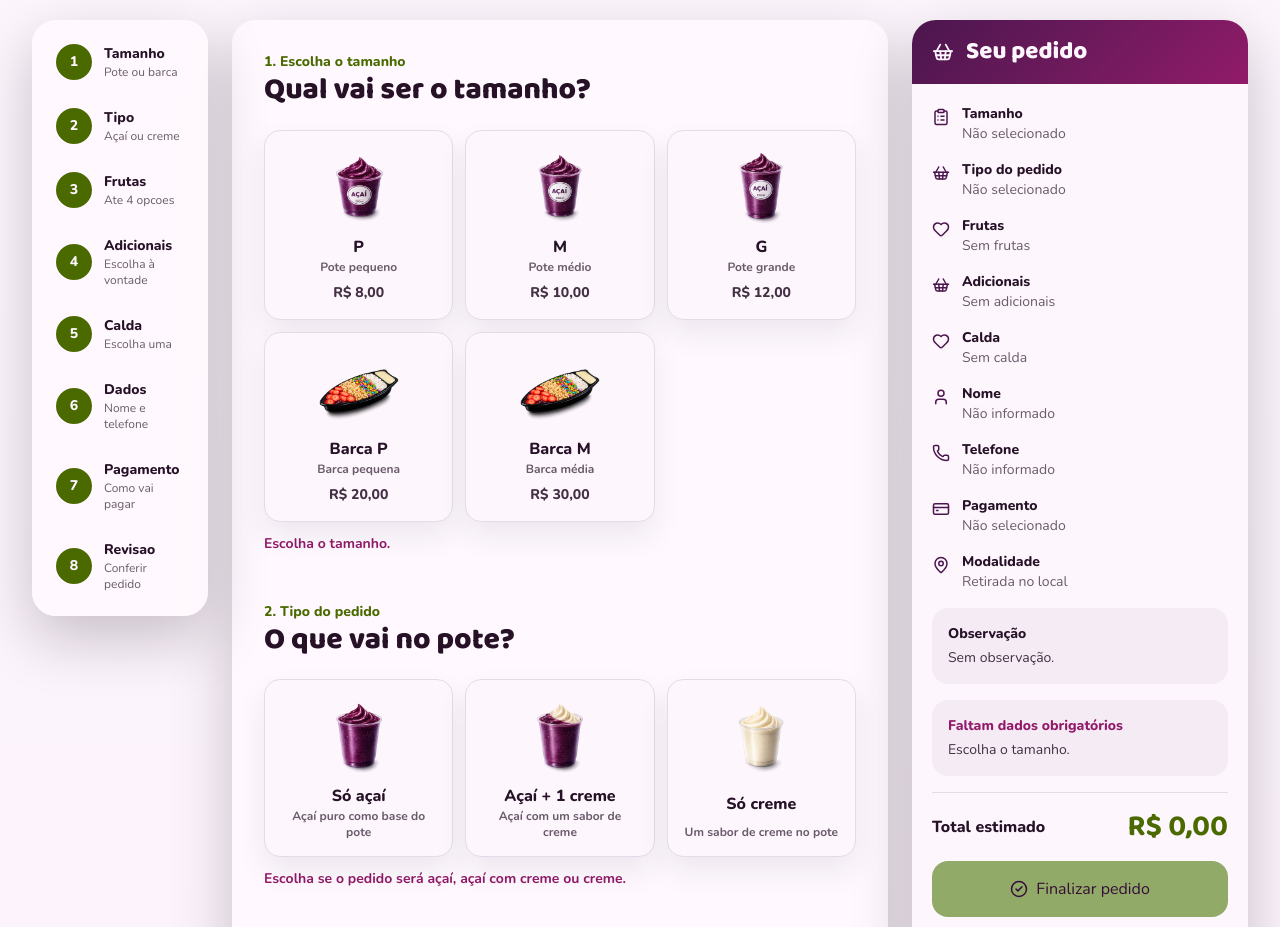
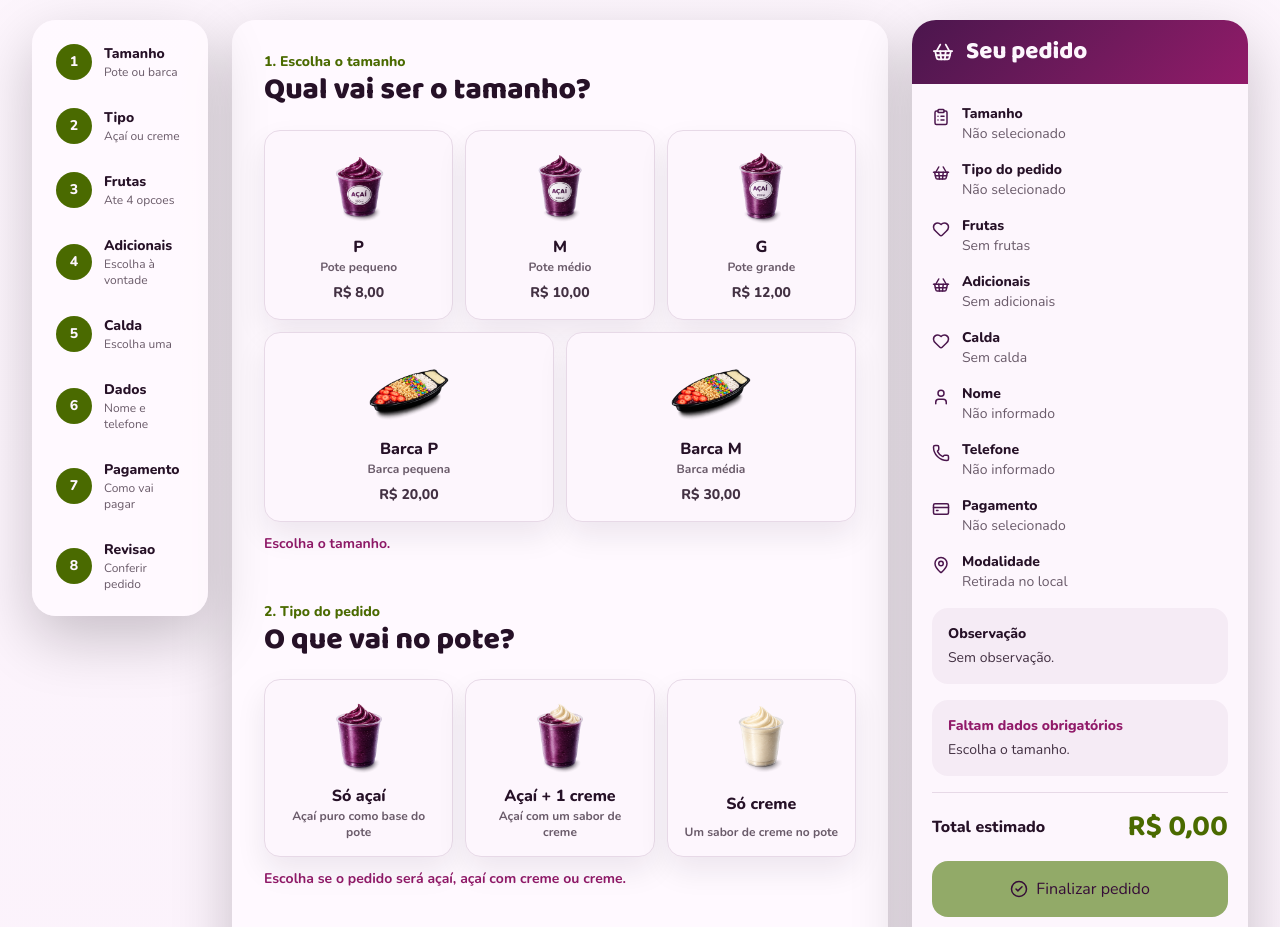
Before and after one commit to danilo-humberto/project-acai, a React (Vite) app: page / in a window 1280 px wide. Shown: the part 1020-1947 px from the top of the page. Built offline with nearby package versions, Linux system fonts and the light colour scheme; no server answers; the database is empty.

Commit message:
fix: update SizeSelector layout to use six columns for size options

```diff
--- a/src/components/order/SizeSelector.tsx
+++ b/src/components/order/SizeSelector.tsx
@@ -22,10 +22,13 @@ export function SizeSelector({
         <p className="text-sm font-extrabold text-[var(--leaf-700)]">{stepNumber}. Escolha o tamanho</p>
         <h3 className="break-words font-display text-3xl font-extrabold leading-tight text-[var(--ink-900)]">Qual vai ser o tamanho?</h3>
       </div>
-      <div className="grid min-w-0 grid-cols-1 gap-3 sm:grid-cols-3">
+      <div className="grid min-w-0 grid-cols-1 gap-3 sm:grid-cols-6">
         {sizes.map((size) => (
+          <div
+            key={size.id}
+            className={size.id.startsWith('barca-') ? 'sm:col-span-3' : 'sm:col-span-2'}
+          >
             <OptionCard
-            key={size.id}
               title={size.name}
               description={size.description}
               price={size.price}
@@ -33,6 +36,7 @@ export function SizeSelector({
               selected={size.id === selectedSizeId}
               onClick={() => onSelect(size.id)}
             />
+          </div>
         ))}
       </div>
       {fieldErrors.sizeId && (
```
Lines whose indentation alone changed are shown as unchanged.
